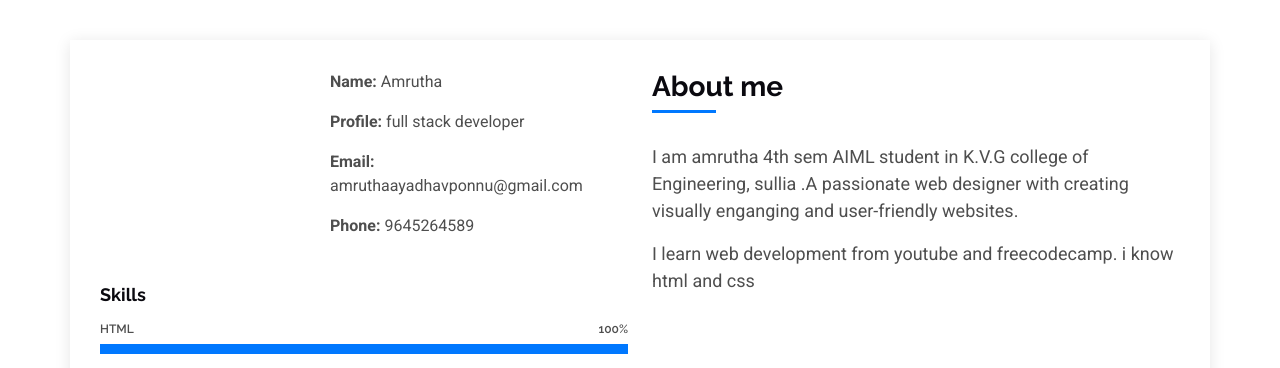
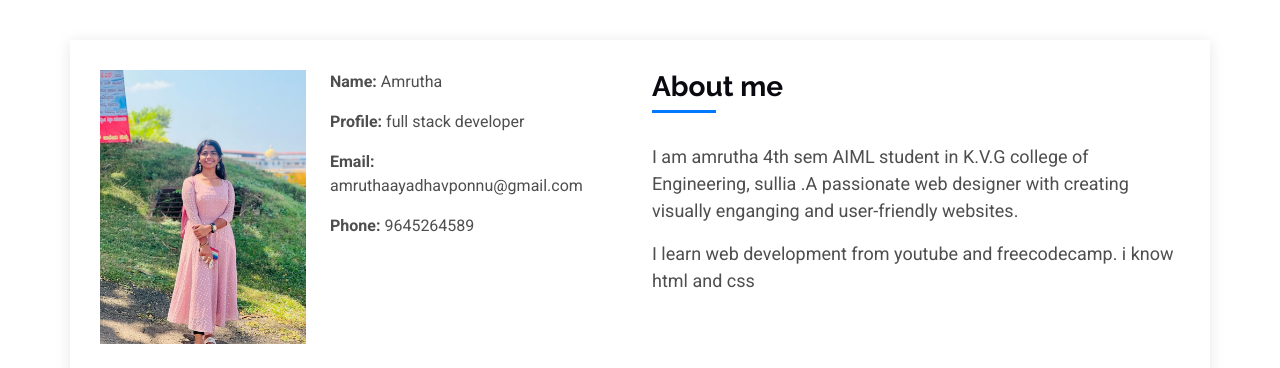
Before and after one commit to amrutha953/Portfolio, a plain HTML site: page index.html in a window 1280 px wide. Shown: the part 821-1189 px from the top of the page. Drawn offline with nearby package versions, Linux system fonts and the light colour scheme.

Commit message:
Update index.html

```diff
--- a/index.html
+++ b/index.html
@@ -102,7 +102,7 @@
 
             <div class="row justify-content-between gy-4">
               <div class="col-lg-5">
-                <img src="C:\Users\Admin\Downloads\Telegram Desktop\photo_2024-07-05_22-29-35.jpg" class="img-fluid" alt="">
+                <img src="pic.png" class="img-fluid" alt="">
               </div>
               <div class="col-lg-7 about-info">
                 <p><strong>Name: </strong> <span>Amrutha</span></p>
```
